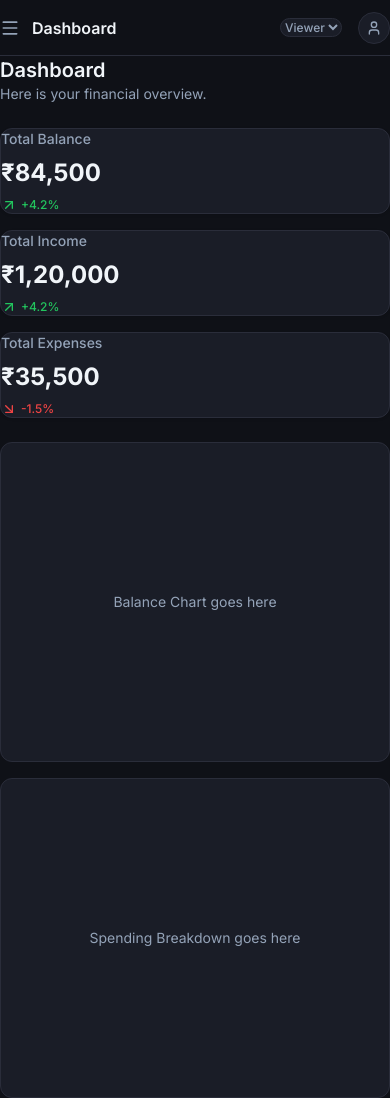
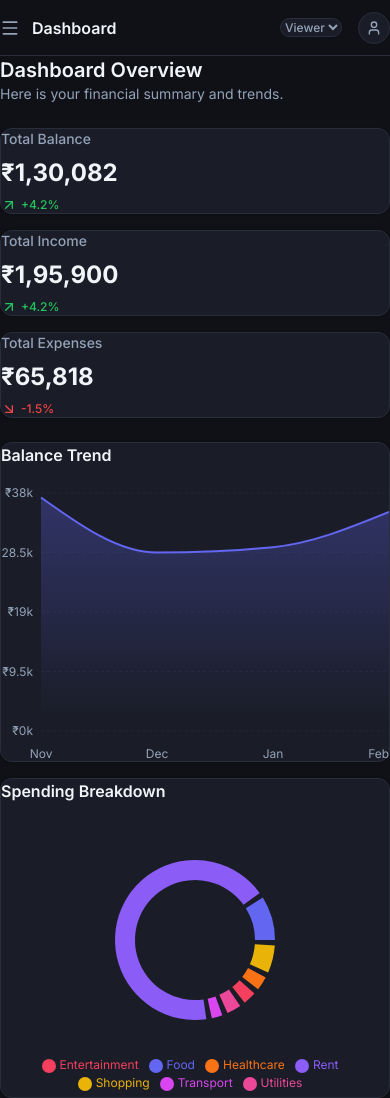
Before and after one commit to sammy200-ui/Finance-Dashboard, a React (Vite) app: page / in a window 390 px wide. Built offline with nearby package versions, Linux system fonts and the light colour scheme.

Commit message:
dashboard charts and wire data to store

```diff
--- a/src/components/dashboard/BalanceTrendChart.jsx
+++ b/src/components/dashboard/BalanceTrendChart.jsx
@@ -1 +1,63 @@
-export default function BalanceTrendChart() { return null }
+import { AreaChart, Area, XAxis, YAxis, Tooltip, ResponsiveContainer, CartesianGrid } from 'recharts'
+
+export default function BalanceTrendChart({ data }) {
+  if (!data || data.length === 0) {
+    return (
+      <div className="h-80 bg-[var(--bg-card)] border border-[var(--border)] rounded-xl flex items-center justify-center text-sm text-[var(--muted)]">
+        No data available
+      </div>
+    )
+  }
+
+  return (
+    <div className="h-80 bg-[var(--bg-card)] border border-[var(--border)] rounded-xl p-5 flex flex-col gap-4 fade-in shadow-sm">
+      <h3 className="text-base font-semibold text-[var(--text)]">Balance Trend</h3>
+
+      <div className="flex-1 w-full h-full min-h-0">
+        <ResponsiveContainer width="100%" height="100%">
+          <AreaChart data={data} margin={{ top: 10, right: 0, left: -20, bottom: 0 }}>
+            <defs>
+              <linearGradient id="colorBalance" x1="0" y1="0" x2="0" y2="1">
+                <stop offset="5%" stopColor="var(--accent)" stopOpacity={0.3}/>
+                <stop offset="95%" stopColor="var(--accent)" stopOpacity={0}/>
+              </linearGradient>
+            </defs>
+            <CartesianGrid strokeDasharray="3 3" vertical={false} stroke="var(--border)" opacity={0.5} />
+            <XAxis
+              dataKey="name"
+              axisLine={false}
+              tickLine={false}
+              tick={{ fill: 'var(--muted)', fontSize: 12 }}
+              dy={10}
+            />
+            <YAxis
+              axisLine={false}
+              tickLine={false}
+              tick={{ fill: 'var(--muted)', fontSize: 12 }}
+              tickFormatter={(value) => `₹${value / 1000}k`}
+            />
+            <Tooltip
+              contentStyle={{
+                backgroundColor: 'var(--bg-base)',
+                borderColor: 'var(--border)',
+                borderRadius: '8px',
+                color: 'var(--text)',
+                border: '1px solid var(--border)'
+              }}
+              itemStyle={{ color: 'var(--accent)' }}
+              formatter={(value) => [`₹${value.toLocaleString('en-IN')}`, 'Balance']}
+            />
+            <Area
+              type="monotone"
+              dataKey="balance"
+              stroke="var(--accent)"
+              strokeWidth={2}
+              fillOpacity={1}
+              fill="url(#colorBalance)"
+            />
+          </AreaChart>
+        </ResponsiveContainer>
+      </div>
+    </div>
+  )
+}
--- a/src/components/dashboard/SpendingBreakdown.jsx
+++ b/src/components/dashboard/SpendingBreakdown.jsx
@@ -1 +1,59 @@
-export default function SpendingBreakdown() { return null }
+import { PieChart, Pie, Cell, ResponsiveContainer, Tooltip, Legend } from 'recharts'
+
+// custom color palette matching the dark theme vibes
+const COLORS = ['#6366f1', '#8b5cf6', '#d946ef', '#ec4899', '#f43f5e', '#f97316', '#eab308']
+
+export default function SpendingBreakdown({ data }) {
+  if (!data || data.length === 0) {
+    return (
+      <div className="h-80 bg-[var(--bg-card)] border border-[var(--border)] rounded-xl flex items-center justify-center text-sm text-[var(--muted)]">
+        No expenses yet
+      </div>
+    )
+  }
+
+  // filter out zero values if any
+  const chartData = data.filter(item => item.value > 0)
+
+  return (
+    <div className="h-80 bg-[var(--bg-card)] border border-[var(--border)] rounded-xl p-5 flex flex-col gap-4 fade-in shadow-sm">
+      <h3 className="text-base font-semibold text-[var(--text)]">Spending Breakdown</h3>
+
+      <div className="flex-1 w-full h-full min-h-0">
+        <ResponsiveContainer width="100%" height="100%">
+          <PieChart>
+            <Pie
+              data={chartData}
+              cx="50%"
+              cy="50%"
+              innerRadius={60}
+              outerRadius={80}
+              paddingAngle={4}
+              dataKey="value"
+              stroke="none"
+            >
+              {chartData.map((entry, index) => (
+                <Cell key={`cell-${index}`} fill={COLORS[index % COLORS.length]} />
+              ))}
+            </Pie>
+            <Tooltip
+              contentStyle={{
+                backgroundColor: 'var(--bg-base)',
+                borderColor: 'var(--border)',
+                borderRadius: '8px',
+                color: 'var(--text)'
+              }}
+              formatter={(value) => `₹${value.toLocaleString('en-IN')}`}
+            />
+            <Legend
+              verticalAlign="bottom"
+              height={36}
+              iconType="circle"
+              wrapperStyle={{ fontSize: '12px', color: 'var(--text)' }}
+            />
+          </PieChart>
+        </ResponsiveContainer>
+      </div>
+    </div>
+  )
+}
--- a/src/pages/Dashboard.jsx
+++ b/src/pages/Dashboard.jsx
@@ -1,40 +1,60 @@
 import SummaryCard from '../components/dashboard/SummaryCard'
+import BalanceTrendChart from '../components/dashboard/BalanceTrendChart'
+import SpendingBreakdown from '../components/dashboard/SpendingBreakdown'
+import { useStore } from '../store/useStore'
 import { formatCurrency } from '../utils/formatters'
+import {
+  getTotalIncome,
+  getTotalExpenses,
+  getMonthlyTotals,
+  getByCategory
+} from '../utils/calculations'
 
 export default function Dashboard() {
+  // pulling state from zustand
+  const transactions = useStore(state => state.transactions)
+
+  // computing aggregated numbers directly here
+  const totalIncome = getTotalIncome(transactions)
+  const totalExpenses = getTotalExpenses(transactions)
+  const totalBalance = totalIncome - totalExpenses
+
+  const monthlyData = getMonthlyTotals(transactions)
+  const categoryData = getByCategory(transactions)
+
   return (
     <div className="flex flex-col gap-6">
       <div>
-        <h2 className="text-xl font-semibold text-[var(--text)]">Dashboard</h2>
-        <p className="text-sm text-[var(--muted)] mt-1">Here is your financial overview.</p>
+        <h2 className="text-xl font-semibold text-[var(--text)]">Dashboard Overview</h2>
+        <p className="text-sm text-[var(--muted)] mt-1">Here is your financial summary and trends.</p>
       </div>
 
-
+      {/* Summary Cards */}
       <div className="grid grid-cols-1 md:grid-cols-3 gap-4 md:gap-5">
         <SummaryCard
           label="Total Balance"
-          amount={formatCurrency(84500)} // using hardcoded dummy data for now
-          trend="up"
+          amount={formatCurrency(totalBalance)}
+          trend={totalBalance >= 0 ? "up" : "down"}
         />
         <SummaryCard
           label="Total Income"
-          amount={formatCurrency(120000)}
+          amount={formatCurrency(totalIncome)}
           trend="up"
         />
         <SummaryCard
           label="Total Expenses"
-          amount={formatCurrency(35500)}
+          amount={formatCurrency(totalExpenses)}
           trend="down"
         />
       </div>
 
-
+      {/* Charts */}
       <div className="grid grid-cols-1 lg:grid-cols-3 gap-4 md:gap-5">
-        <div className="lg:col-span-2 h-80 rounded-xl bg-[var(--bg-card)] border border-[var(--border)] flex items-center justify-center text-[var(--muted)] text-sm">
-          Balance Chart goes here
+        <div className="lg:col-span-2">
+          <BalanceTrendChart data={monthlyData} />
         </div>
-        <div className="h-80 rounded-xl bg-[var(--bg-card)] border border-[var(--border)] flex items-center justify-center text-[var(--muted)] text-sm">
-          Spending Breakdown goes here
+        <div>
+          <SpendingBreakdown data={categoryData} />
         </div>
       </div>
     </div>
```
